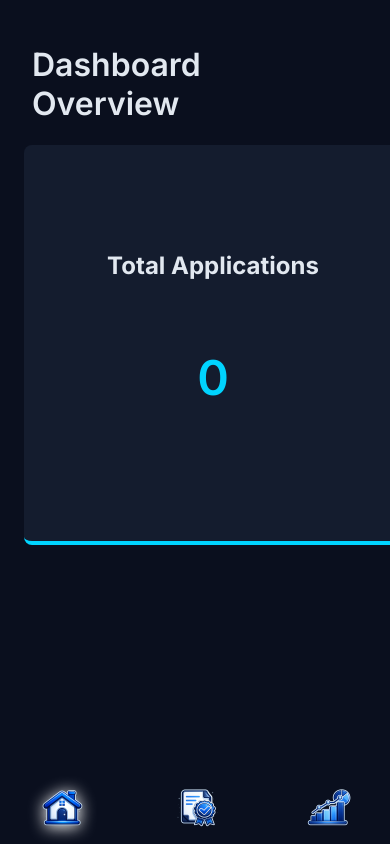
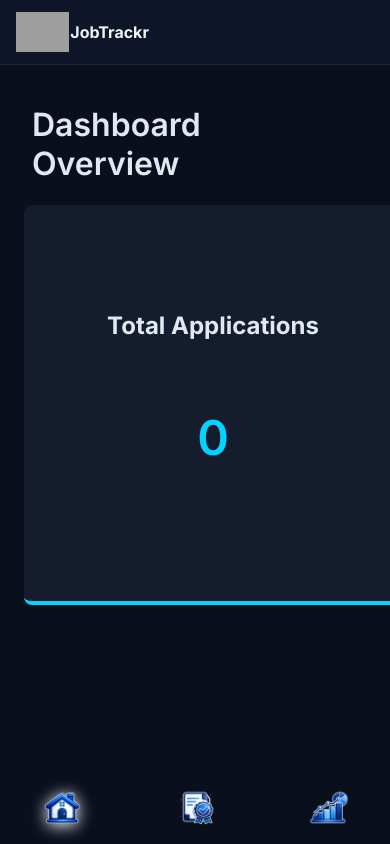
Before and after one commit to Prriiitttt/job-application-tracker, a React (Vite) app: page / in a window 390 px wide. Shown: the top 844 px of the page. Built offline with nearby package versions, Linux system fonts and the light colour scheme; grey boxes are pictures that could not be loaded.

Commit message:
feat: add mobile header with logo and app name

```diff
--- a/src/components/Layout.css
+++ b/src/components/Layout.css
@@ -1,5 +1,9 @@
 .layout {
   display: flex;
+}
+
+.mobile-header {
+  display: none;
 }
 
 aside {
@@ -40,6 +44,27 @@ main {
     flex-direction: column;
   }
 
+  .mobile-header {
+    display: flex;
+    align-items: center;
+    gap: 1px;
+    padding: 12px 16px;
+    position: fixed;
+    width: 100%;
+    background: #0f1629;
+    border-bottom: 1px solid rgba(255,255,255,0.06);
+  }
+
+  .mobile-header img {
+    height: 40px;
+  }
+
+  .mobile-header span {
+    font-size: 16px;
+    font-weight: 700;
+    color: #f1f5f9;
+  }
+
   aside {
     position: fixed;
     bottom: 0;
@@ -64,10 +89,11 @@ main {
   }
 
   a > img {
-    height: 64px;
+    height: 56px;
   }
 
   main {
+    padding-top: 60px;
     padding-bottom: 80px;
   }
 }
--- a/src/components/Layout.jsx
+++ b/src/components/Layout.jsx
@@ -6,6 +6,10 @@ import { NavLink } from "react-router-dom";
 export default function Layout() {
   return (
     <div className="layout">
+      <div className="mobile-header">
+        <img src="/src/assets/appIcon.png" alt="JobTrackr" />
+        <span>JobTrackr</span>
+      </div>
       <aside>
         <nav>
           <img src="/src/assets/appIcon.png" alt="Job Tracker Logo" />
```
